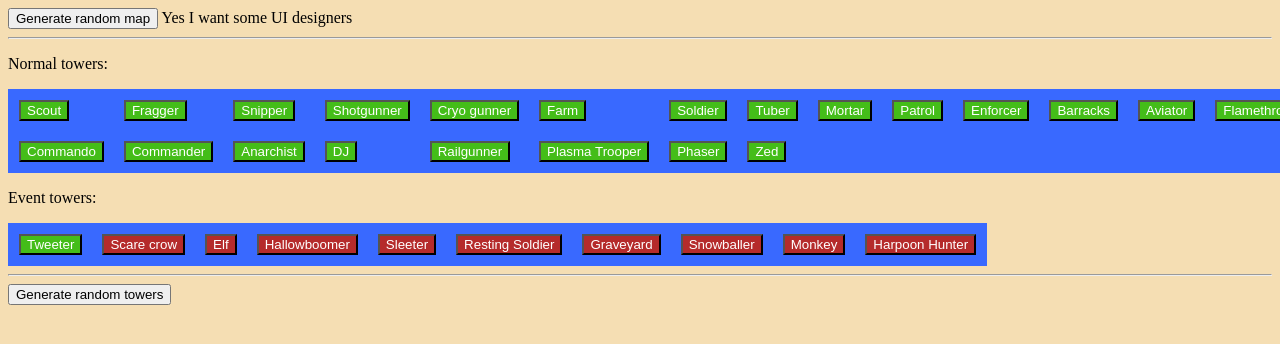
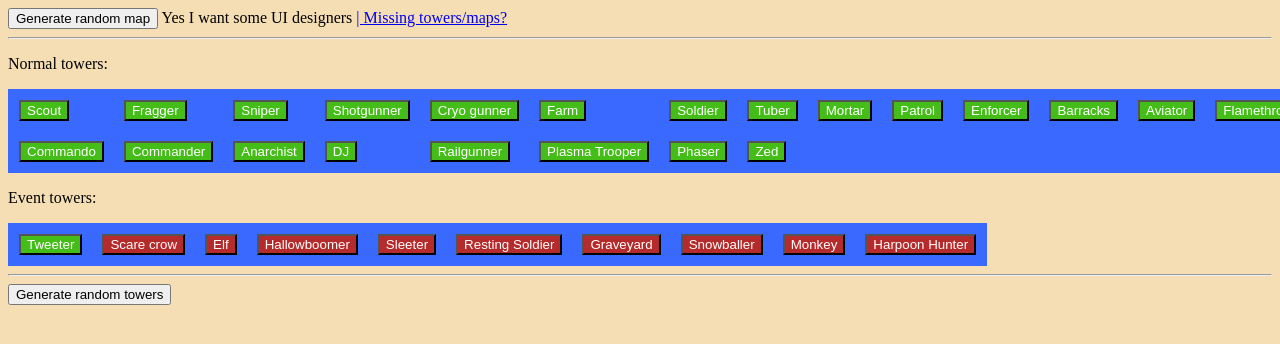
Before and after one commit to Team-Dim/RbxTBRnd, a plain HTML site: page index.html in a window 1280 px wide. Shown: the top 344 px of the page. Drawn offline with Linux system fonts and the light colour scheme.

Commit message:
Allows reporting missing towers/maps

```diff
--- a/index.html
+++ b/index.html
@@ -1,8 +1,12 @@
 <script src="rbxtbrnd.js"></script>
 <link rel="stylesheet" href="rbxtbrnd.css">
 
-<button onclick='genMap()'>Generate random map</button>
-<span id='map'>Yes I want some UI designers</span>
+<div>
+    <button onclick='genMap()'>Generate random map</button>
+    <span id='map'>Yes I want some UI designers</span>
+    <a href='https://github.com/TCLRainbow/RbxTBRnd/issues/new?labels=enhancement&template=new-tower-map.md'> | Missing towers/maps?</a>
+</div>
+
 <hr>
 
 <p>Normal towers:</p>
@@ -10,7 +14,7 @@
     <tr>
         <td><button onclick="flipTower(event, 0, 0)">Scout</button></td>
         <td><button onclick="flipTower(event, 0, 1)">Fragger</button></td>
-        <td><button onclick="flipTower(event, 0, 2)">Snipper</button></td>
+        <td><button onclick="flipTower(event, 0, 2)">Sniper</button></td>
         <td><button onclick="flipTower(event, 0, 3)">Shotgunner</button></td>
         <td><button onclick="flipTower(event, 0, 4)">Cryo gunner</button></td>
         <td><button onclick="flipTower(event, 0, 5)">Farm</button></td>
```
